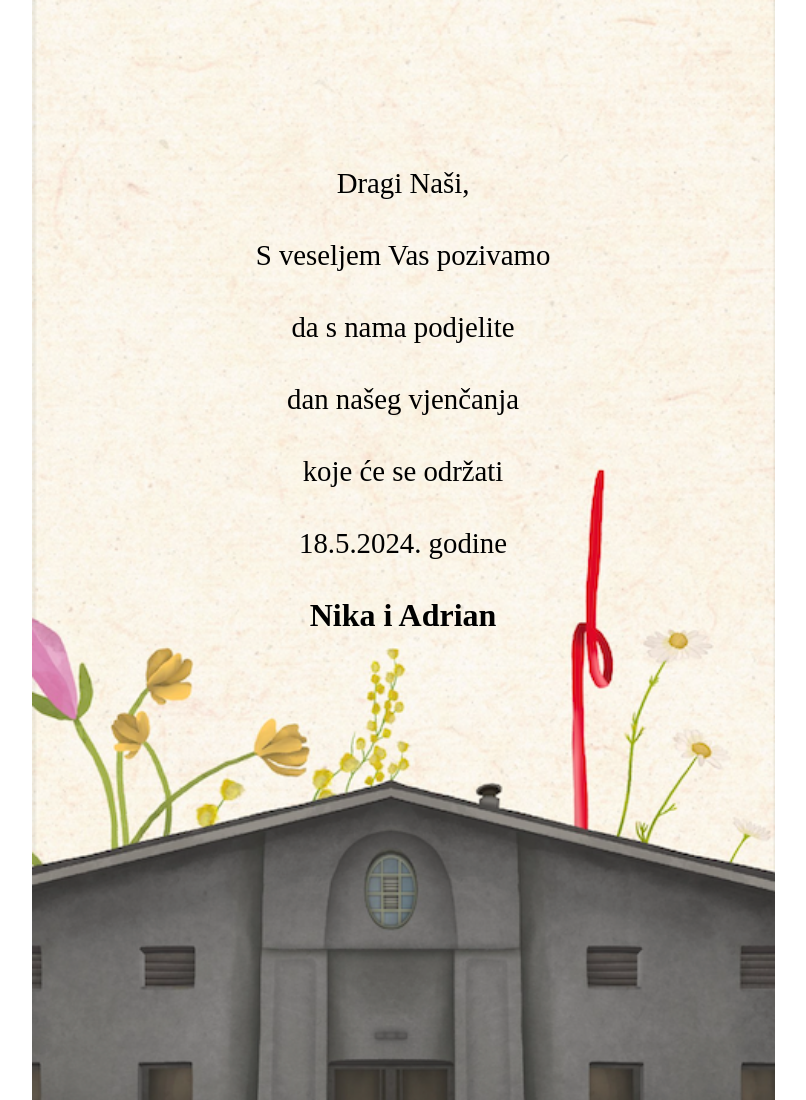
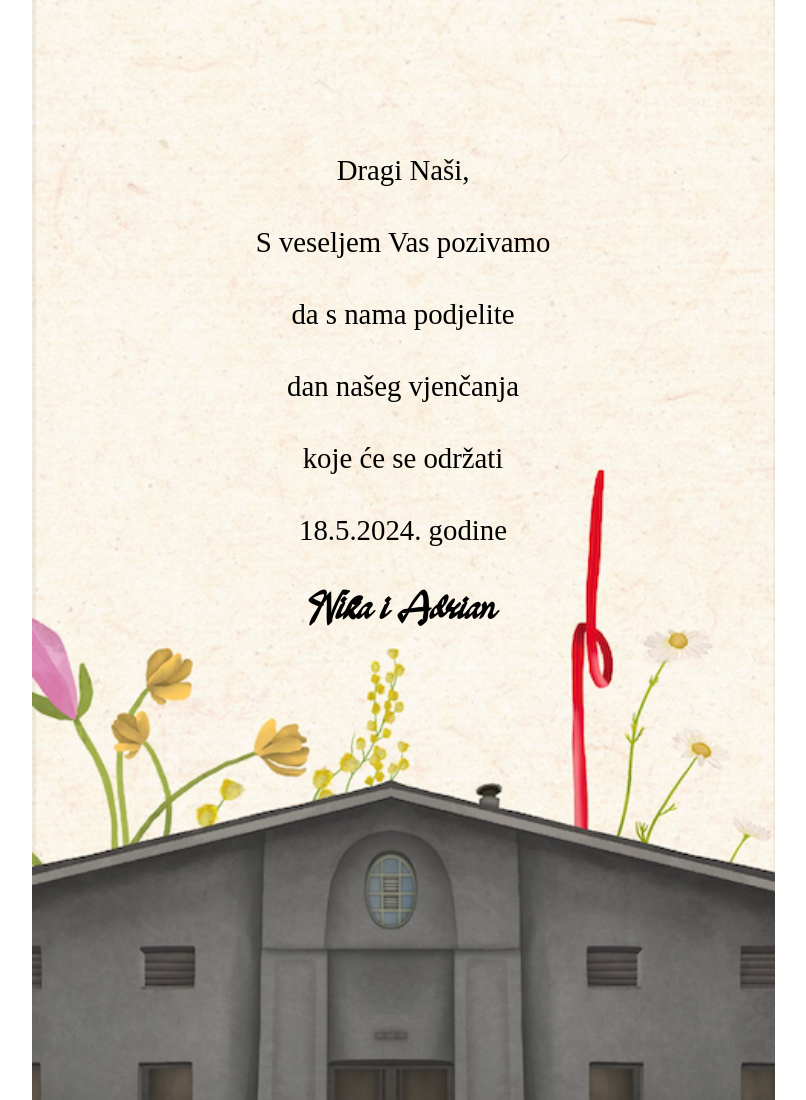
Before and after one commit to Marino-Dzalto/Nika-Adrian-vjencanje, a website: page public/index.html in a window 1280 px wide. Shown: the top 1100 px of the page, without its empty margins (237-1043 px from the left). Drawn offline with nearby package versions, Linux system fonts and the light colour scheme; a web font is replaced by a local one.

Commit message:
add font, slow-down transition

```diff
--- a/public/styles.css
+++ b/public/styles.css
@@ -36,7 +36,7 @@
     height: 100%;
     object-fit: inherit;
     transform-origin: left top;
-    transition: all 1s ease-in-out;
+    transition: all 2s ease-in-out;
     position: fixed;
     top: 0;
     left: 0;
@@ -95,8 +95,16 @@ body {
     line-height: 1.5;
 }
 
+@font-face {
+    font-family: 'Oakland';
+    src: url('../fonts/oakland-mainfile/Oakland.otf') format('opentype'),
+         url('../fonts/oakland-mainfile/Oakland.ttf') format('truetype');
+    font-weight: normal;
+    font-style: normal;
+}
+
 .invitation-text h3 {
-    font-family: 'Bauer Bodoni Regular';
+    font-family: 'Oakland', cursive; /* Fallback to a generic sans-serif font */
     font-size: 2em;
 }
 
```
Also changed, not shown: fonts/oakland-mainfile/Oakland.otf (added), fonts/oakland-mainfile/Oakland.ttf (added), fonts/oakland/OAKLAND sample.jpg (added), fonts/oakland/OAKLAND.otf (added), fonts/oakland/OAKLAND.ttf (added), fonts/oakland/ReadMe.txt (added), 2 other files.
